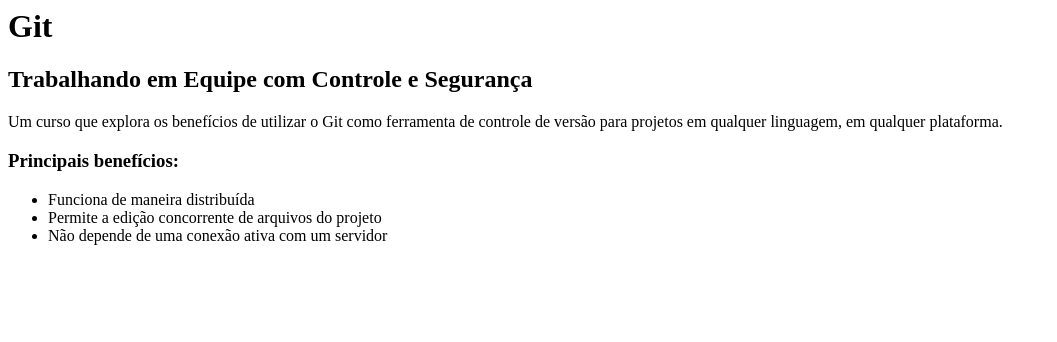
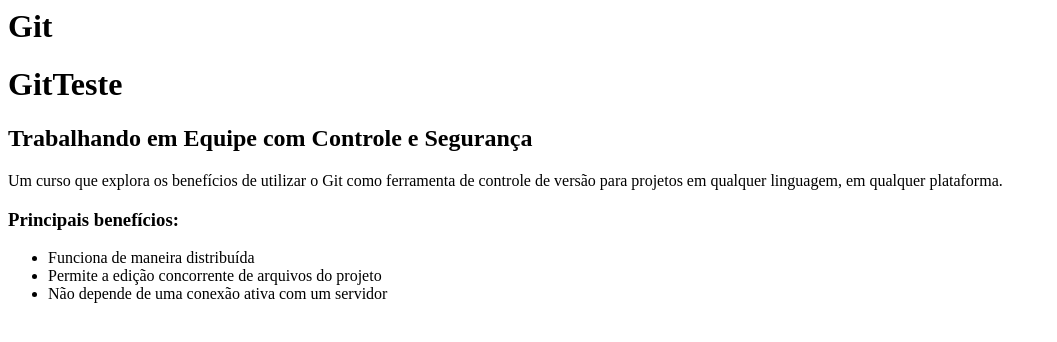
Before and after one commit to erripe/curso-git, a plain HTML site: page index.html in a window 1280 px wide. Shown: the whole page, without its empty margins (0-1057 px from the left). Drawn offline with Linux system fonts and the light colour scheme.

Commit message:
Teste do add -i

```diff
--- a/index.html
+++ b/index.html
@@ -3,6 +3,7 @@
     </head>
     <body>
         <h1>Git</h1>
+        <h1>GitTeste</h1>
         <h2>Trabalhando em Equipe com Controle e Segurança</h2>
 
         <p>Um curso que explora os benefícios de utilizar o Git como ferramenta de controle de versão para projetos em qualquer linguagem, em qualquer plataforma.</p>
```
